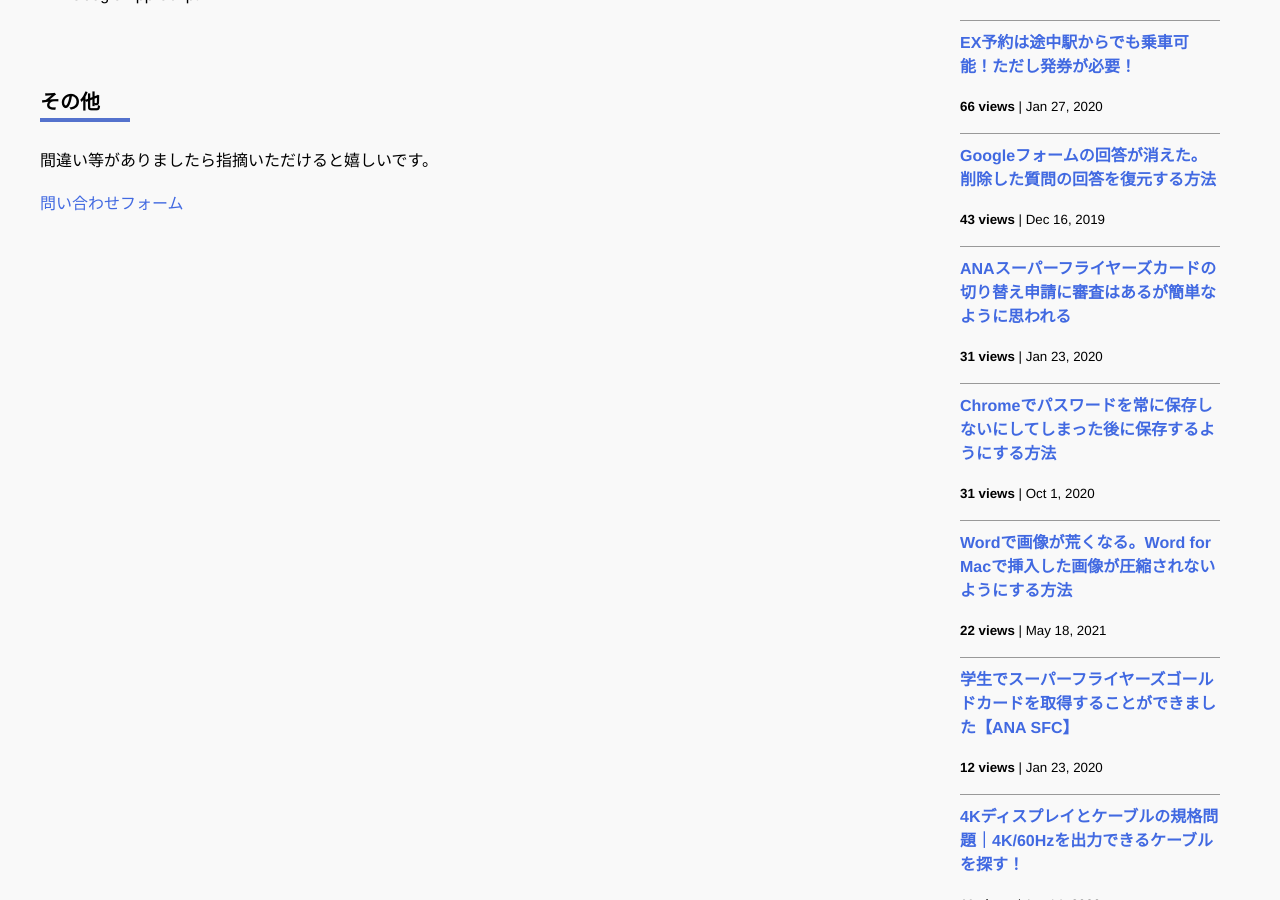
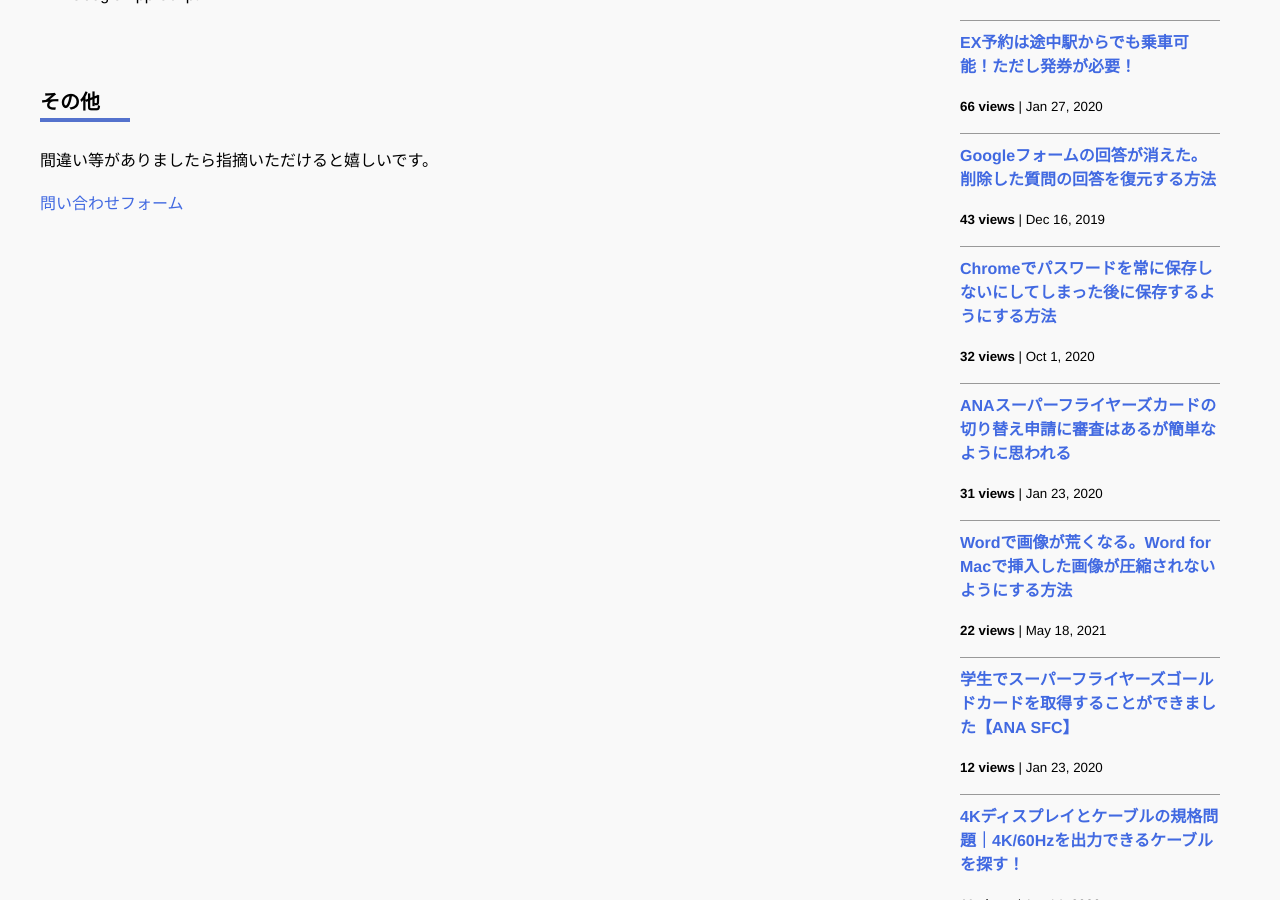
Before and after one commit to iwanaminami/shoyaiwaname, a Jekyll site: the page built from about.markdown, in a window 1280 px wide and 900 px high, scrolled down 854 px. Built offline with Jekyll 4.4.1, drawn with Linux system fonts in a browser that asks for light colours; nearby versions of some CDN libraries; comment, search, counter and statistics services are not loaded.

Commit message:
chore(ga): update _data/popularposts.yml 20260618-0552

```diff
--- a/_data/popularposts.yml
+++ b/_data/popularposts.yml
@@ -3,15 +3,15 @@ side:
     url: "/2020/01/27/ex-rideontheway.html"
   - view: 43
     url: "/2019/12/16/restore-googleform.html"
+  - view: 32
+    url: "/2020/10/01/googlepassword.html"
   - view: 31
     url: "/2020/01/23/sfc-judge.html"
-  - view: 31
-    url: "/2020/10/01/googlepassword.html"
   - view: 22
     url: "/2021/05/18/image-compression-word.html"
   - view: 12
     url: "/2020/01/23/sfcgold.html"
   - view: 11
     url: "/2020/04/14/4kcable.html"
-  - view: 6
+  - view: 7
     url: "/"
```
